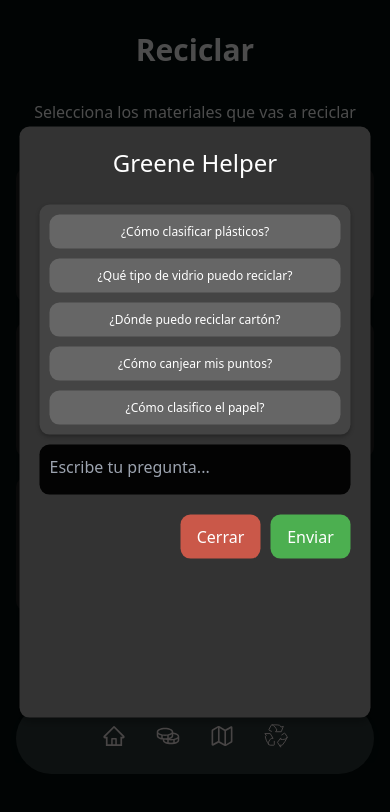
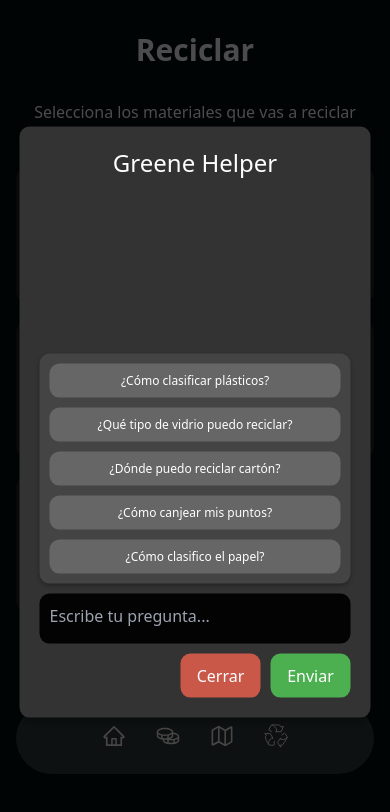
Before and after one commit to MatiasAguirre26/reciclaje-final, a Next.js app: page /recycle in a window 390 px wide. Both pictures are taken after a click on the button 224 px from the left and 523 px from the top of the page. Shown: the top 812 px of the page. Built offline with nearby package versions, Linux system fonts and the light colour scheme.

Commit message:
fix responsive

```diff
--- a/src/styles/chatbot.module.css
+++ b/src/styles/chatbot.module.css
@@ -1,3 +1,4 @@
+/* Estilos del contenedor del reciclaje */
 .recycleContainer {
     position: fixed;
     top: 50%;
@@ -37,8 +38,8 @@
     flex-direction: column;
     gap: 10px; /* Espacio entre mensajes */
     overflow-y: auto;
+    flex-grow: 1; /* Permitir que el contenedor crezca */
     margin-bottom: 10px;
-    max-height: 70%;
 }
 
 /* Estilos de los mensajes */
@@ -86,7 +87,7 @@
     display: flex;
     justify-content: flex-end;
     gap: 10px;
-    margin-top: 10px;
+    margin-top: auto; /* Asegurar que los botones se mantengan en la parte inferior */
 }
 
 /* Estilos de los botones */
```
